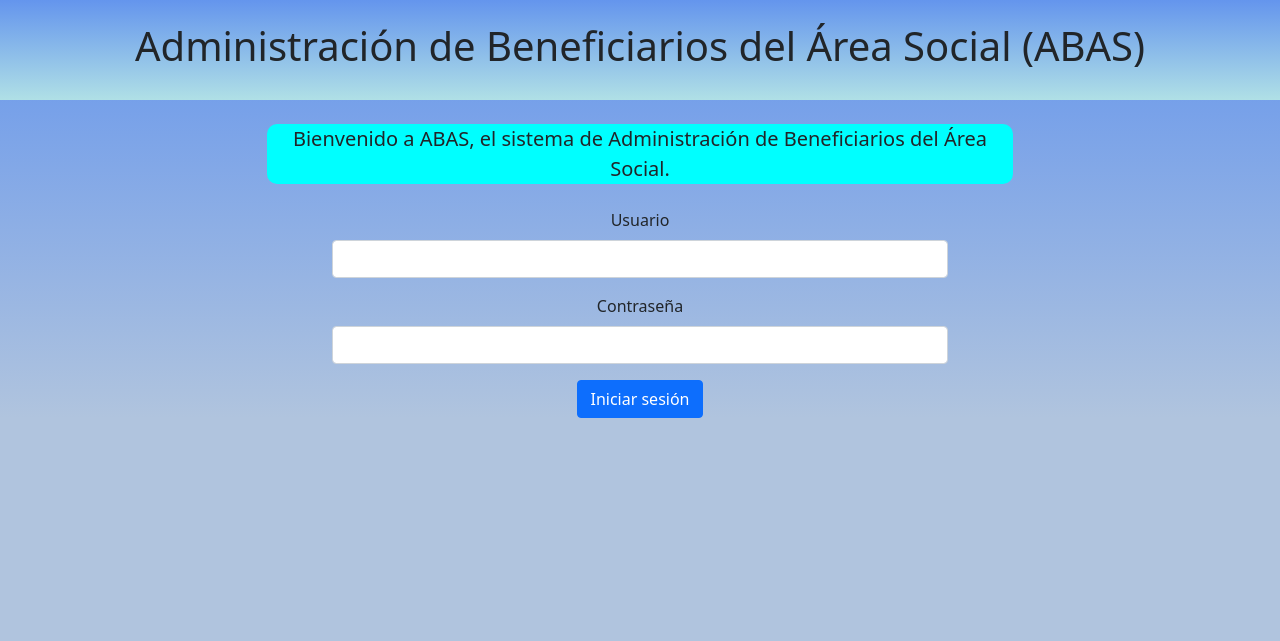
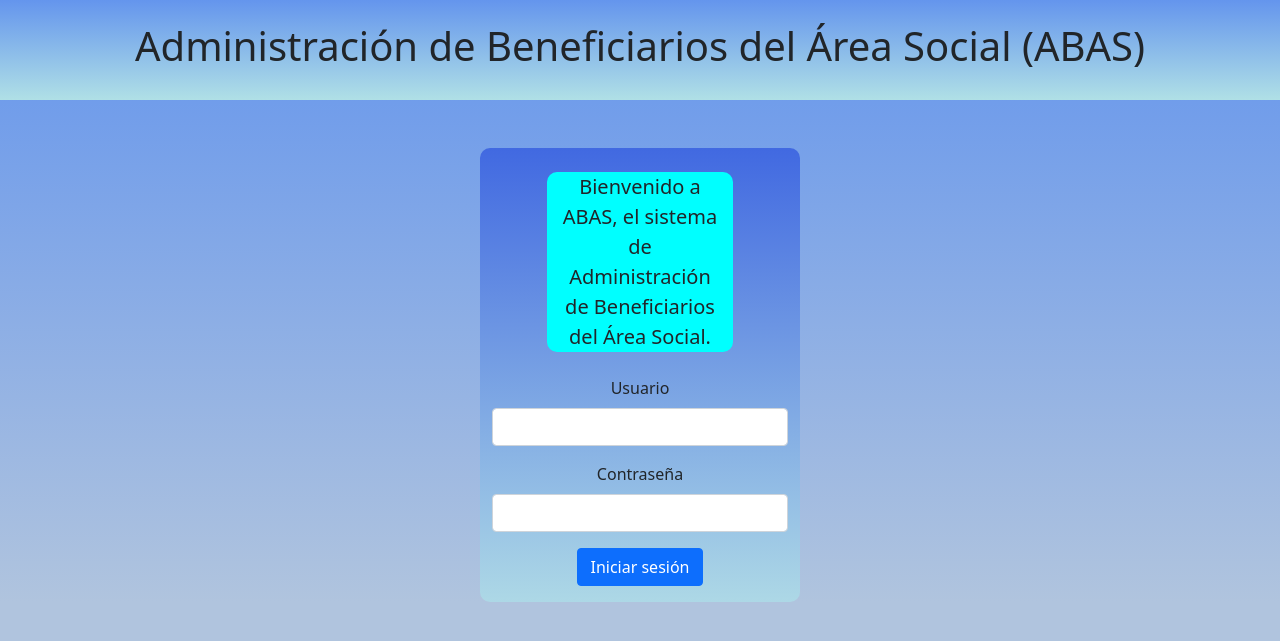
Before and after one commit to sebanunez/ABAS, a PHP site: page / in a window 1280 px wide. Shown: the top 641 px of the page. Run offline with PHP 8.4, Linux system fonts and the light colour scheme.

Commit message:
Cambio de aspecto del cuadro login

```diff
--- a/index.php
+++ b/index.php
@@ -9,17 +9,25 @@
     <link href="https://cdn.jsdelivr.net/npm/bootstrap@5.1.3/dist/css/bootstrap.min.css" rel="stylesheet" integrity="sha384-1BmE4kWBq78iYhFldvKuhfTAU6auU8tT94WrHftjDbrCEXSU1oBoqyl2QvZ6jIW3" crossorigin="anonymous">
 
     <title>Administración de Beneficiarios del Área Social (ABAS) - BALP</title>
+
 </head>
+
+
 <body style="background-color: lightsteelblue;">
 
   <div class="container-fluid" style="text-align: center; background: linear-gradient(to bottom, cornflowerblue, lightsteelblue);">
 
+    <!-- CABECERA -->
   	<div class="row" id="cabecera" style="justify-content: center; align-items: center; background: linear-gradient(to bottom, cornflowerblue, powderblue); /*background-color: cornflowerblue; */height: 100px;">
       <h1>Administración de Beneficiarios del Área Social (ABAS)</h1>
+
     </div>
 
-  	<div class="row mt-4" id="leyenda" style="justify-content: center; align-items: center;
-      ">
+    <div class="row mt-4 mb-4 g-4" style="justify-content: center; align-items: center;"> <!-- Div Cuadro -->
+    <div class="col col-sm-3" style="border-radius: 10px; background: linear-gradient(to bottom, royalblue, lightblue);">
+
+    <!-- LEYENDA -->
+  	<div class="row mt-4" id="leyenda" style="justify-content: center; align-items: center;">
 
     	<div class="col-7" style="background-color: aqua; border-radius: 10px; font-size: 20px;">
     		Bienvenido a ABAS, el sistema de Administración de Beneficiarios del Área Social.
@@ -27,31 +35,43 @@
 
     </div>
 
+
+    <!-- CAJA LOGIN -->
     <div class="row mt-4" id="caja_login" style="justify-content: center; align-items: center;">
 
-  	<div class="col-6">
+  	 <div class="col col-sm">
 
+
+    <!-- FORMULARIO -->
 
         <form method="post" action="index_fin.php">
 
           <div class="mb-3">
+
             <label for="exampleInputEmail1" class="form-label">Usuario</label>
             <input type="text" class="form-control" name="cajaUsuario" aria-describedby="emailHelp" required>
             <!-- <p id="emailHelp">El usuario debe tener tal cosa.</p> -->
 	        </div>
 
 	        <div class="mb-3">
+
             <label for="exampleInputPassword1" class="form-label">Contraseña</label>
             <input type="password" class="form-control" name="cajaPassword" required>
+
           </div>
 
           <!-- <input type="submit" value="Buscar"> -->
-  	<button type="submit" class="btn btn-primary">Iniciar sesión</button>
+  	      <button type="submit" class="btn btn-primary mb-3">Iniciar sesión</button>
 
 	      </form>
+
       </div>
 
 	  </div>
+
+  </div>
+  </div> <!-- Fin Div Cuadro -->
+
   </div>
 
 
```
Lines whose indentation alone changed are shown as unchanged.
